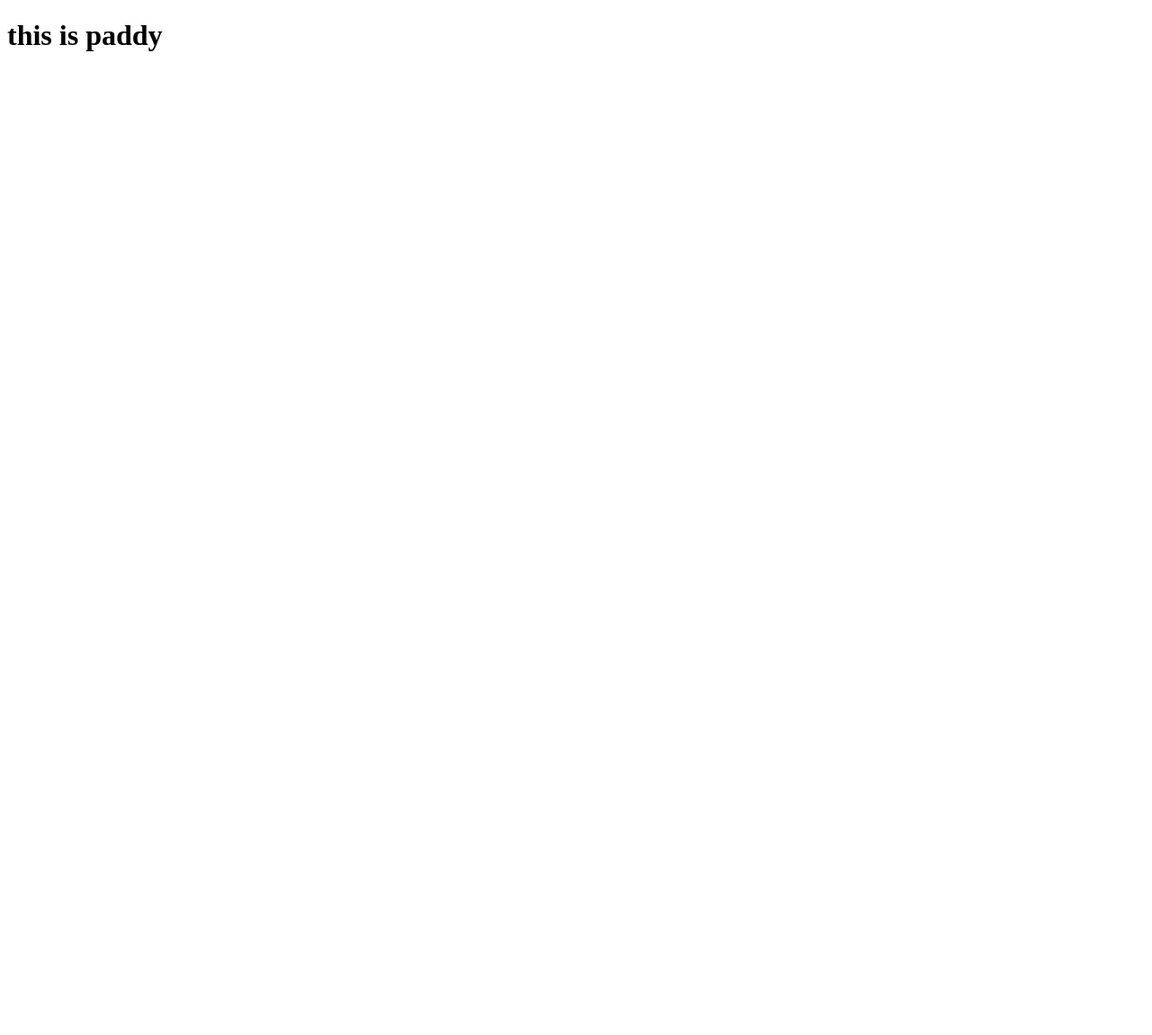
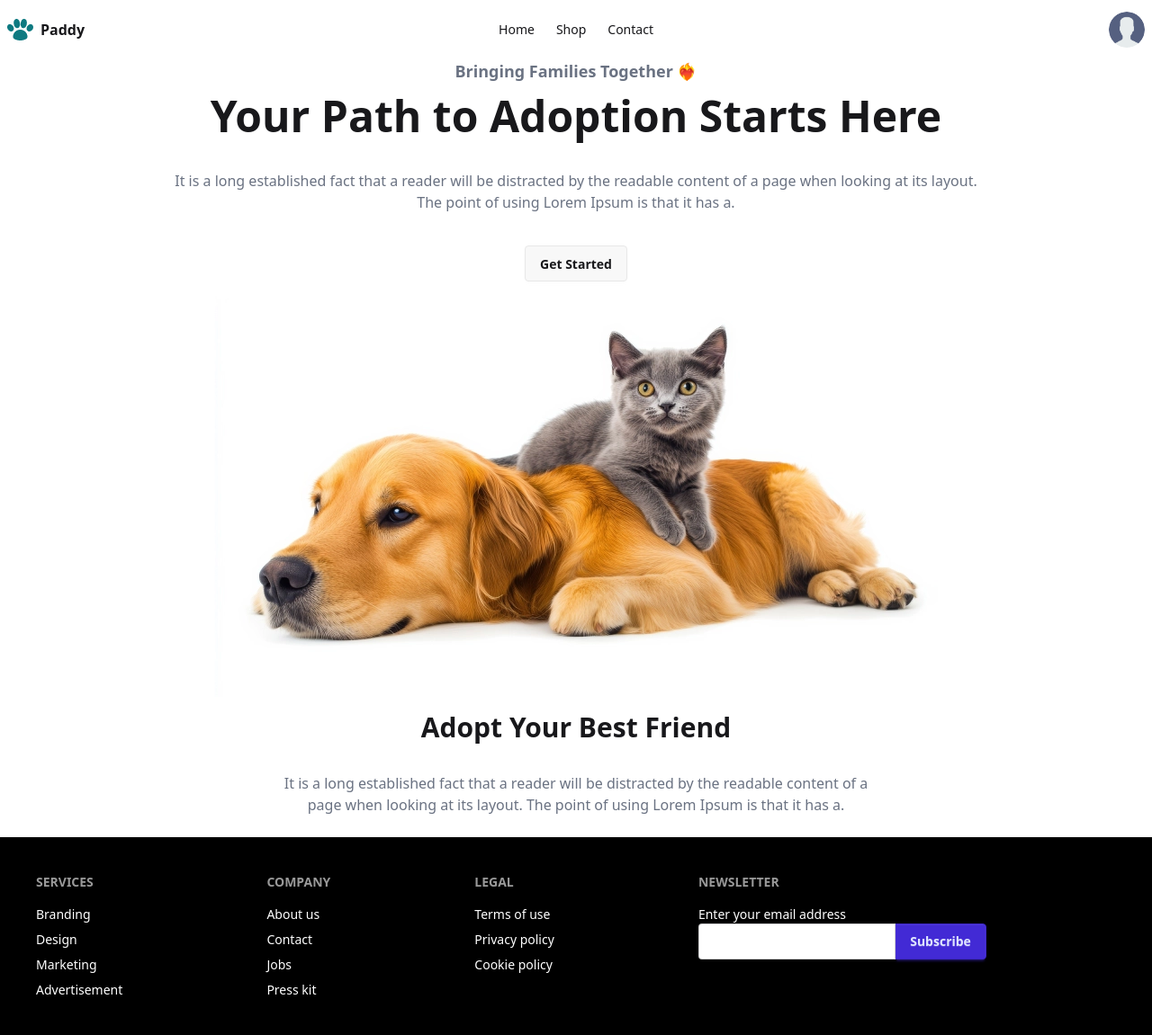
Before and after one commit to saifulislam106/paddy-re-a6, a plain HTML site: page index.html in a window 1280 px wide. Shown: the whole page at 90% size. Before the commit the page ends 800 px from the top, so only its background shows below. Drawn offline with nearby package versions, Linux system fonts and the light colour scheme.

Commit message:
navbar , banner and footer commited

```diff
--- a/index.html
+++ b/index.html
@@ -1,11 +1,148 @@
 <!DOCTYPE html>
 <html lang="en">
-<head>
-    <meta charset="UTF-8">
-    <meta name="viewport" content="width=device-width, initial-scale=1.0">
+  <head>
+    <meta charset="UTF-8" />
+    <meta name="viewport" content="width=device-width, initial-scale=1.0" />
     <title>Paddy</title>
-</head>
-<body>
-    <h1>this is paddy</h1>
-</body>
+    <link
+      href="https://cdn.jsdelivr.net/npm/daisyui@5"
+      rel="stylesheet"
+      type="text/css"
+    />
+    <script src="https://cdn.jsdelivr.net/npm/@tailwindcss/browser@4"></script>
+  </head>
+  <body>
+    <!-- navbar  -->
+    <header>
+      <nav class="container mx-auto">
+        <div class="navbar">
+          <div class="navbar-start">
+            <div class="dropdown">
+              <div tabindex="{0}" role="button" class="btn btn-ghost lg:hidden">
+                <svg
+                  xmlns="http://www.w3.org/2000/svg"
+                  class="h-5 w-5"
+                  fill="none"
+                  viewBox="0 0 24 24"
+                  stroke="currentColor"
+                >
+                  <path
+                    strokeLinecap="round"
+                    strokeLinejoin="round"
+                    strokeWidth="2"
+                    d="M4 6h16M4 12h8m-8 6h16"
+                  />
+                </svg>
+              </div>
+              <ul
+                tabindex="{0}"
+                class="menu menu-sm dropdown-content bg-base-100 rounded-box z-1 mt-3 w-52 p-2 shadow"
+              >
+                <li><a>Home</a></li>
+                <li><a>Shop</a></li>
+                <li><a>Contact</a></li>
+              </ul>
+            </div>
+            <div class="flex items-center space-x-2">
+              <img src="./assets/logo.webp" alt="" />
+              <h3 class="font-bold">Paddy</h3>
+            </div>
+          </div>
+          <div class="navbar-center hidden lg:flex">
+            <ul class="menu menu-horizontal px-1">
+              <li><a>Home</a></li>
+              <li><a>Shop</a></li>
+              <li><a>Contact</a></li>
+            </ul>
+          </div>
+          <div class="navbar-end">
+            <img
+              src="./assets/user (1).png"
+              alt="user"
+              class="w-10 h-10 rounded-full"
+            />
+          </div>
+        </div>
+      </nav>
+    </header>
+
+    <main class="container mx-auto">
+      <!-- hero section  -->
+
+      <section>
+        <div
+          class="flex max-w-4xl mx-auto flex-col justify-center items-center space-y-3 text-center"
+        >
+          <h4 class="text-gray-500 text-lg font-semibold">
+            Bringing Families Together ❤️‍🔥
+          </h4>
+          <h1 class="text-5xl font-bold">Your Path to Adoption Starts Here</h1>
+          <p class="py-6 text-gray-500">
+            It is a long established fact that a reader will be distracted by
+            the readable content of a page when looking at its layout. The point
+            of using Lorem Ipsum is that it has a.
+          </p>
+          <button class="btn text-#[0E7A81]">Get Started</button>
+          <div>
+            <img src="./assets/pet.webp" class="" />
+          </div>
+        </div>
+      </section>
+      <!-- category section  -->
+      <section>
+        <div
+          class="flex max-w-2xl mx-auto flex-col justify-center items-center space-y-2 mt-4 text-center"
+        >
+          <h1 class="text-3xl font-bold">Adopt Your Best Friend</h1>
+          <p class="py-6 text-gray-500">
+            It is a long established fact that a reader will be distracted by
+            the readable content of a page when looking at its layout. The point
+            of using Lorem Ipsum is that it has a.
+          </p>
+        </div>
+      </section>
+    </main>
+
+    <!-- footer section  -->
+    <footer class="bg-black">
+      <section
+        class="footer container mx-auto sm:footer-horizontal text-white p-10"
+      >
+        <nav>
+          <h6 class="footer-title">Services</h6>
+          <a class="link link-hover">Branding</a>
+          <a class="link link-hover">Design</a>
+          <a class="link link-hover">Marketing</a>
+          <a class="link link-hover">Advertisement</a>
+        </nav>
+        <nav>
+          <h6 class="footer-title">Company</h6>
+          <a class="link link-hover">About us</a>
+          <a class="link link-hover">Contact</a>
+          <a class="link link-hover">Jobs</a>
+          <a class="link link-hover">Press kit</a>
+        </nav>
+        <nav>
+          <h6 class="footer-title">Legal</h6>
+          <a class="link link-hover">Terms of use</a>
+          <a class="link link-hover">Privacy policy</a>
+          <a class="link link-hover">Cookie policy</a>
+        </nav>
+        <form>
+          <h6 class="footer-title">Newsletter</h6>
+          <fieldset class="w-80">
+            <label>Enter your email address</label>
+            <div class="join">
+              <input
+                type="text"
+                placeholder="username@site.com"
+                class="input input-bordered join-item"
+              />
+              <button class="btn btn-primary join-item">Subscribe</button>
+            </div>
+          </fieldset>
+        </form>
+      </section>
+    </footer>
+  </body>
 </html>
```
Also changed, not shown: assets/error.webp (renamed from assests/error.webp), assets/logo.webp (renamed from assests/logo.webp), assets/pet.webp (renamed from assests/pet.webp), assets/user (1).png (added), style.css (added).
